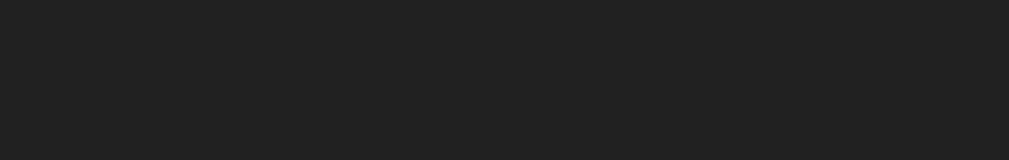
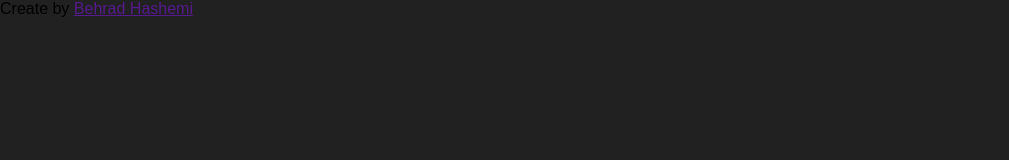
Before and after one commit to BehradHashemi/resume-page, a plain HTML site: page index.html in a window 1280 px wide. Shown: the top 160 px of the page, without its empty margins (0-1009 px from the left). Drawn offline with Linux system fonts and the light colour scheme.

Commit message:
add footer

```diff
--- a/index.html
+++ b/index.html
@@ -10,6 +10,9 @@
 </head>
 
 <body>
+    <footer>
+        Create by <a href="">Behrad Hashemi</a>
+    </footer>
     <div class="tabs">
         <div class="tab-header">
             <div class="active">Home</div>
```
